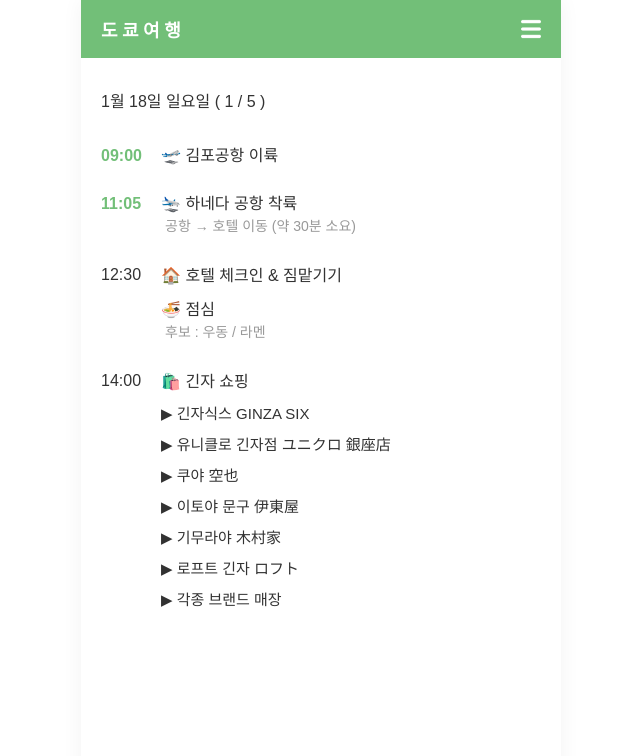
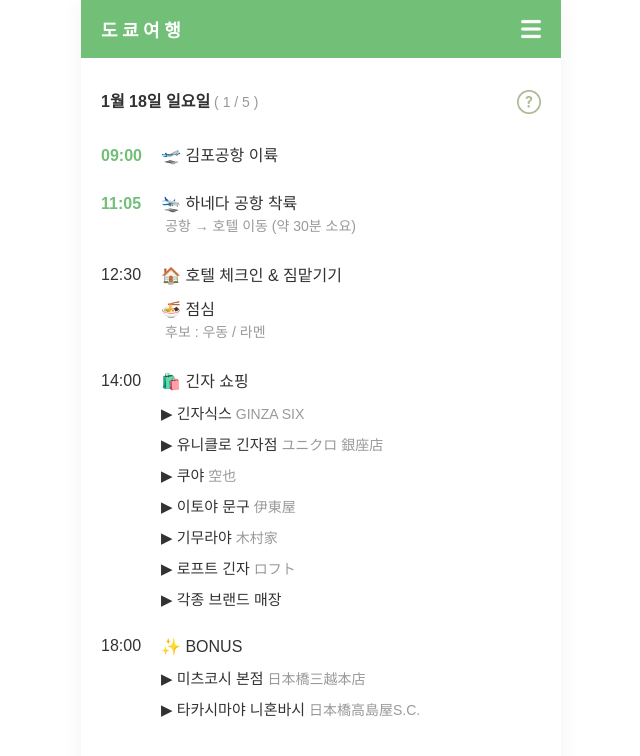
Before and after one commit to deeun/tokyo-2025, a Next.js app: page /detail/day1 in a window 1280 px wide. Shown: the top 756 px of the page, without its empty margins (319-959 px from the left). Built offline with nearby package versions, Linux system fonts and the light colour scheme; no server answers; a web font is replaced by a local one.

Commit message:
feat: 도움말 버튼 컴포넌트 추가

```diff
--- a/src/app/components/FoldInfo/foldInfo.module.css
+++ b/src/app/components/FoldInfo/foldInfo.module.css
@@ -1,6 +1,10 @@
 .fold__title {
     font-size: 15px;
     margin-top: 10px;
+}
+.fold__title_jap {
+    font-size: 14px;
+    color: var(--gray);
 }
 .fold__hours {
     color: var(--gray);
--- a/src/app/components/FoldInfo/foldInfo.tsx
+++ b/src/app/components/FoldInfo/foldInfo.tsx
@@ -26,7 +26,8 @@
     <div>
       <div className={styles.fold__title} onClick={() => setShow(!show)}>
         <span>{show ? "▼ " : "▶︎ "}︎</span>
-        {props.title}
+        {props.title.split('|')[0]}
+        <span className={styles.fold__title_jap}> {props.title.split('|')[1]}</span>
       </div>
       <div className={styles.footer__contents_wrap}>
         {show && (
--- /dev/null
+++ b/src/app/components/Helper/helper.module.css
@@ -0,0 +1,33 @@
+.helper__wrap {
+  width: 90%;
+  max-width: 440px;
+  min-width: 260px;
+  display: flex;
+  justify-content: flex-end;
+  position: fixed;
+  top: 90px;
+}
+.helper {
+  display: flex;
+  justify-content: center;
+  align-items: center;
+  width: 24px;
+  background-color: white;
+  height: 24px;
+  border-radius: 50px;
+  cursor: pointer;
+}
+.helper__contents {
+  background-color: white;
+  top: 120px;
+  position: fixed;
+  font-size: 12px;
+  line-height: 18px;
+  /* border: 1px solid var(--gray); */
+  padding: 6px 12px;
+  border-radius: 8px;
+  box-shadow: rgba(99, 99, 99, 0.2) 0px 2px 8px 0px;
+}
+.green_letter {
+    color: var(--green);
+}
--- /dev/null
+++ b/src/app/components/Helper/helper.tsx
@@ -0,0 +1,27 @@
+'use client'
+
+import { useState } from "react";
+import styles from './helper.module.css'
+const Helper = () => {
+    const [detailShow, setDetailShow] = useState(false);
+
+    return (
+        <div className={styles.helper__wrap}>
+            <div>
+                <div className={styles.helper} onClick={() => setDetailShow(!detailShow)}>
+                    <img src={'/img/question_moss.png'} alt='' width={24} />
+                </div>
+            </div>
+            {detailShow &&
+                <div className={styles.helper__contents}>
+                    <div>
+                        <span className={styles.green_letter}>00:00</span> : 확정 일정</div>
+                    <div>00:00 : 변동 가능</div>
+                    <div>▶︎ : 클릭해서 상세정보 보기</div>
+                </div>
+            }
+        </div>
+    )
+}
+
+export default Helper;
--- a/src/app/detail/day1/page.tsx
+++ b/src/app/detail/day1/page.tsx
@@ -48,7 +48,6 @@
     marker: "",
     hours: "매장별 확인 필요",
   };
-
   const brandCluster = [
     { title: '에르메스 긴자', position: { lat: 35.67220270841222, lng: 139.76351396445938 }},
     { title: '몽클레어 긴자', position: { lat: 35.67390703501073, lng: 139.76716649666173 }},
@@ -57,9 +56,23 @@
     { title: 'sacai 미츠코시긴자', position: { lat: 35.67149779807367, lng: 139.7656136168124 }},
   ]
 
+  const mitsukoshi = {
+    contents: "1914년 오픈한 일본 최초의 백화점. 1935년에 지어진 르네상스 양식의 건물로 유명하다.",
+    url: "https://www.mistore.jp.k.az.hp.transer.com/store/nihombashi.html",
+    marker: "ChIJiXTqi1WJGGAR08VFBmKoNrc",
+    hours: "10:00 - 19:00 (구역별 상이)",
+  };
+  const takashimaya = {
+    contents: "본관, 동관, 신관, 워치메종 4개의 구역으로 구성. 1933년에 지어진 본관은 중요 문화재로 지정되어 건축 초기의 분위기가 남아있다.",
+    url: "https://www.takashimaya-global.com/en/stores/nihombashi/",
+    marker: "ChIJ__8Lhf2LGGARYj6XJNBik14",
+    hours: "10:30 - 19:30 (구역별 상이)",
+  };
+
   return (
     <div className={styles.detail__wrap}>
-      1월 18일 일요일 ( 1 / 5 )
+      <div className={styles.detail__title}>1월 18일 일요일
+        <span className={styles.detail__title_desc}> ( 1 / 5 )</span></div>
       <div className="mg-top-20">
         <div className={styles.detail__slot}>
           <div className={styles.detail__slot_time_fixed}>09:00</div>
@@ -89,13 +102,23 @@
           <div className={styles.detail__slot_contents_wrap}>
             <div className={styles.detail__content}>🛍️ 긴자 쇼핑</div>
             <div className={styles.detail__spot}>
-              <FoldInfo info={ginzaSix} title="긴자식스 GINZA SIX" />
-              <FoldInfo info={uniqlo} title="유니클로 긴자점 ユニクロ 銀座店" />
-              <FoldInfo info={kuya} title="쿠야 空也" />
-              <FoldInfo info={itoya} title="이토야 문구 伊東屋" />
-              <FoldInfo info={kimuraya} title="기무라야 木村家" />
-              <FoldInfo info={loft} title="로프트 긴자 ロフト" />
+              <FoldInfo info={ginzaSix} title="긴자식스|GINZA SIX" />
+              <FoldInfo info={uniqlo} title="유니클로 긴자점|ユニクロ 銀座店" />
+              <FoldInfo info={kuya} title="쿠야|空也" />
+              <FoldInfo info={itoya} title="이토야 문구|伊東屋" />
+              <FoldInfo info={kimuraya} title="기무라야|木村家" />
+              <FoldInfo info={loft} title="로프트 긴자|ロフト" />
               <FoldInfo info={brands} title="각종 브랜드 매장" overview={true} cluster={brandCluster} />
+            </div>
+          </div>
+        </div>
+        <div className={styles.detail__slot}>
+          <div className={styles.detail__slot_time}>18:00</div>
+          <div className={styles.detail__slot_contents_wrap}>
+            <div className={styles.detail__content}>✨ BONUS</div>
+            <div className={styles.detail__spot}>
+                <FoldInfo info={mitsukoshi} title="미츠코시 본점|日本橋三越本店" />
+                <FoldInfo info={takashimaya} title="타카시마야 니혼바시|日本橋高島屋S.C." />
             </div>
           </div>
         </div>
--- a/src/app/detail/detail.module.css
+++ b/src/app/detail/detail.module.css
@@ -1,5 +1,26 @@
+.layout__wrap {
+    display: 'flex';
+    flex-direction: '';
+}
+.helper__wrap {
+    width: 100%;
+    max-width: 440px;
+    min-width: 280px;
+    display: flex;
+    justify-content: flex-end;
+    position: fixed;
+    top: 90px;
+}
 .detail__wrap {
     margin-top: 20px;
+}
+.detail__title {
+    font-weight: 700;
+}
+.detail__title_desc {
+    font-size: 14px;
+    color: var(--gray);
+    font-weight: 500;
 }
 .detail__slot {
     /* background-color: red; */
--- a/src/app/detail/layout.tsx
+++ b/src/app/detail/layout.tsx
@@ -1,6 +1,10 @@
+import Helper from "../components/Helper/helper";
+import styles from './detail.module.css';
+
 export default function Layout({ children }) {
   return (
       <div style={{display: 'flex', flexDirection: 'column'}} className={'main__wrap'}>
+        <Helper />
         {children}
       </div>
   )
```
Also changed, not shown: public/img/question.png (added), public/img/question_moss.png (added).
